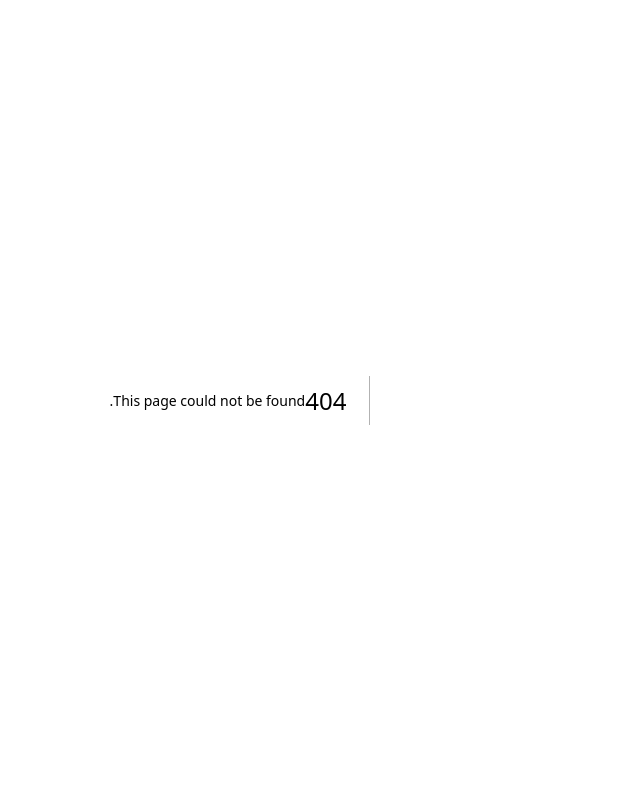
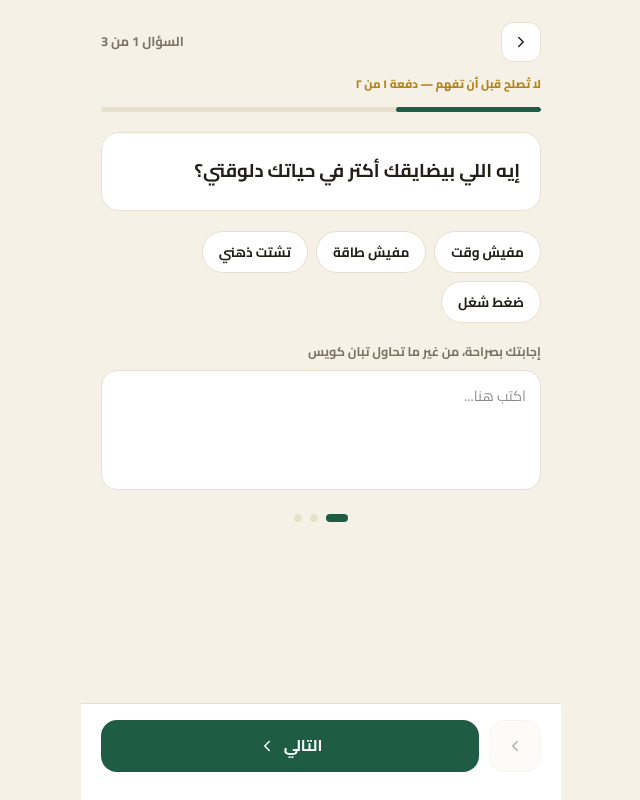
Before and after one commit to SHINEFYApp/-, a Next.js app in the folder rihla-app-source/: page /onboarding/discovery in a window 1280 px wide. Before the commit this address had no page. Shown: the whole page, without its empty margins (432-1072 px from the left). Built offline with nearby package versions, Linux system fonts and the light colour scheme; a web font is replaced by a local one.

Commit message:
Add files via upload

```diff
--- /dev/null
+++ b/rihla-app-source/src/app/onboarding/discovery/page.tsx
@@ -0,0 +1,227 @@
+"use client";
+
+import { useState } from "react";
+import Link from "next/link";
+import { useRouter } from "next/navigation";
+
+// منقول حرفيًا من نموذج الواجهات المعتمد Discovery.dc.html:
+// نفس نصوص الأسئلة، نفس التاجز الأربعة على السؤال الأول، نفس نقاط التقدم وحركة التالي/السابق.
+// الفرق الوحيد عن النموذج: عند إنهاء الدفعة، بدل الانتقال لشاشة LifeBalance.dc.html (خارج نطاق هذا الـ agent)،
+// بنحفظ الإجابات فعليًا في قاعدة البيانات (POST /api/onboarding/discovery) وبعدين نحوّل لـ /home.
+const QUESTIONS: { text: string; hasTags: boolean }[] = [
+  { text: "إيه اللي بيضايقك أكتر في حياتك دلوقتي؟", hasTags: true },
+  { text: "امتى آخر مرة حسيت إنك قريب من ربنا بجد؟", hasTags: false },
+  {
+    text: "لو حياتك اتحسّنت فعلاً بعد ٩٠ يوم، هتبقى عارف إزاي؟ (دنيا وآخرة)",
+    hasTags: false,
+  },
+];
+
+const TAG_KEYS = ["مفيش وقت", "مفيش طاقة", "تشتت ذهني", "ضغط شغل"] as const;
+
+export default function DiscoveryOnboardingPage() {
+  const router = useRouter();
+  const [step, setStep] = useState(0);
+  const [tags, setTags] = useState<Record<string, boolean>>({
+    "مفيش وقت": false,
+    "مفيش طاقة": false,
+    "تشتت ذهني": false,
+    "ضغط شغل": false,
+  });
+  const [answers, setAnswers] = useState<string[]>(QUESTIONS.map(() => ""));
+  const [submitting, setSubmitting] = useState(false);
+  const [error, setError] = useState<string | null>(null);
+
+  const total = QUESTIONS.length;
+  const current = QUESTIONS[step];
+  const isNotLast = step < total - 1;
+  const isLast = step === total - 1;
+
+  function toggleTag(key: string) {
+    setTags((prev) => ({ ...prev, [key]: !prev[key] }));
+  }
+
+  function setAnswer(value: string) {
+    setAnswers((prev) => {
+      const next = [...prev];
+      next[step] = value;
+      return next;
+    });
+  }
+
+  function goPrev() {
+    if (step > 0) setStep(step - 1);
+  }
+
+  function goNext() {
+    if (step < total - 1) setStep(step + 1);
+  }
+
+  async function finish() {
+    setError(null);
+    setSubmitting(true);
+
+    const payload = answers
+      .map((answer, i) => ({
+        questionNo: i + 1,
+        answer: answer.trim(),
+        tags:
+          QUESTIONS[i].hasTags
+            ? TAG_KEYS.filter((k) => tags[k])
+            : undefined,
+      }))
+      .filter((a) => a.answer.length > 0);
+
+    try {
+      if (payload.length > 0) {
+        const res = await fetch("/api/onboarding/discovery", {
+          method: "POST",
+          headers: { "Content-Type": "application/json" },
+          body: JSON.stringify({ answers: payload }),
+        });
+        if (!res.ok) {
+          const data = await res.json().catch(() => null);
+          setError(data?.error ?? "حصلت مشكلة في حفظ إجاباتك، جرب تاني");
+          setSubmitting(false);
+          return;
+        }
+      }
+      router.push("/home");
+    } catch {
+      setError("حصلت مشكلة في الاتصال، جرب تاني");
+      setSubmitting(false);
+    }
+  }
+
+  return (
+    <div className="mx-auto flex min-h-svh w-full max-w-[480px] flex-col bg-bg text-ink">
+      <div className="flex flex-col gap-3.5 px-5 pb-3.5 pt-[22px]">
+        <div className="flex items-center justify-between">
+          <Link
+            href="/"
+            aria-label="رجوع للشاشة الافتتاحية"
+            className="flex h-10 w-10 items-center justify-center rounded-xl border border-border bg-surface"
+          >
+            <svg width="18" height="18" viewBox="0 0 24 24" fill="none" stroke="var(--ink)" strokeWidth="2" strokeLinecap="round" strokeLinejoin="round">
+              <path d="M9 6l6 6-6 6" />
+            </svg>
+          </Link>
+          <div className="text-[13px] font-bold text-ink-muted">
+            السؤال {step + 1} من {total}
+          </div>
+        </div>
+        <div className="text-[11.5px] font-extrabold text-gold">
+          لا تُصلح قبل أن تفهم — دفعة ١ من ٢
+        </div>
+        <div className="h-[5px] overflow-hidden rounded-full bg-border">
+          <div
+            className="h-full rounded-full bg-green transition-[width]"
+            style={{ width: `${Math.round(((step + 1) / total) * 100)}%` }}
+          />
+        </div>
+      </div>
+
+      <div className="flex flex-grow flex-col gap-5 overflow-y-auto px-5 pb-5 pt-1.5">
+        <div className="rounded-[18px] border border-border bg-surface px-5 py-[22px]">
+          <div className="text-[18.5px] font-bold leading-[1.75] text-ink">{current.text}</div>
+        </div>
+
+        {current.hasTags && (
+          <div className="flex flex-wrap gap-2">
+            {TAG_KEYS.map((key) => {
+              const selected = tags[key];
+              return (
+                <button
+                  key={key}
+                  type="button"
+                  onClick={() => toggleTag(key)}
+                  aria-pressed={selected}
+                  className={`rounded-full border px-4 py-2.5 text-[13.5px] font-bold ${
+                    selected
+                      ? "border-green bg-green text-white"
+                      : "border-border bg-surface text-ink"
+                  }`}
+                >
+                  {key}
+                </button>
+              );
+            })}
+          </div>
+        )}
+
+        <div className="flex flex-col gap-2">
+          <label htmlFor="answer" className="text-[12.5px] font-bold text-ink-muted">
+            إجابتك بصراحة، من غير ما تحاول تبان كويس
+          </label>
+          <textarea
+            id="answer"
+            value={answers[step]}
+            onChange={(e) => setAnswer(e.target.value)}
+            placeholder="اكتب هنا..."
+            className="min-h-[120px] w-full resize-none rounded-2xl border border-border bg-surface p-3.5 text-[14.5px] text-ink outline-none focus:border-green"
+          />
+        </div>
+
+        <div className="flex justify-center gap-2 pt-1">
+          {QUESTIONS.map((_, i) => (
+            <div
+              key={i}
+              className="h-2 rounded-full transition-all"
+              style={{
+                width: i === step ? 22 : 8,
+                backgroundColor: i <= step ? "var(--green)" : "var(--border)",
+              }}
+            />
+          ))}
+        </div>
+
+        {error && (
+          <div className="rounded-xl border border-terracotta/30 bg-terracotta-soft px-4 py-3 text-sm font-medium text-terracotta">
+            {error}
+          </div>
+        )}
+      </div>
+
+      <div className="flex gap-2.5 border-t border-border bg-surface px-5 pb-7 pt-4">
+        <button
+          type="button"
+          onClick={goPrev}
+          disabled={step === 0}
+          aria-label="السؤال السابق"
+          className="flex h-[52px] w-[52px] items-center justify-center rounded-2xl border border-border bg-surface-2"
+          style={{ opacity: step === 0 ? 0.35 : 1 }}
+        >
+          <svg width="18" height="18" viewBox="0 0 24 24" fill="none" stroke="var(--ink)" strokeWidth="2" strokeLinecap="round" strokeLinejoin="round">
+            <path d="M15 6l-6 6 6 6" />
+          </svg>
+        </button>
+
+        {isNotLast && (
+          <button
+            type="button"
+            onClick={goNext}
+            className="flex h-[52px] flex-grow items-center justify-center gap-2 rounded-2xl bg-green text-[15.5px] font-bold text-white"
+          >
+            <span>التالي</span>
+            <svg width="18" height="18" viewBox="0 0 24 24" fill="none" stroke="#fff" strokeWidth="2" strokeLinecap="round" strokeLinejoin="round">
+              <path d="M15 6l-6 6 6 6" />
+            </svg>
+          </button>
+        )}
+        {isLast && (
+          <button
+            type="button"
+            onClick={finish}
+            disabled={submitting}
+            className="flex h-[52px] flex-grow items-center justify-center gap-2 rounded-2xl bg-green text-[15.5px] font-bold text-white disabled:opacity-60"
+          >
+            <span>{submitting ? "جاري الحفظ..." : "إنهاء الدفعة الأولى"}</span>
+            <svg width="18" height="18" viewBox="0 0 24 24" fill="none" stroke="#fff" strokeWidth="2" strokeLinecap="round" strokeLinejoin="round">
+              <path d="M5 13l4 4L19 7" />
+            </svg>
+          </button>
+        )}
+      </div>
+    </div>
+  );
+}
```
